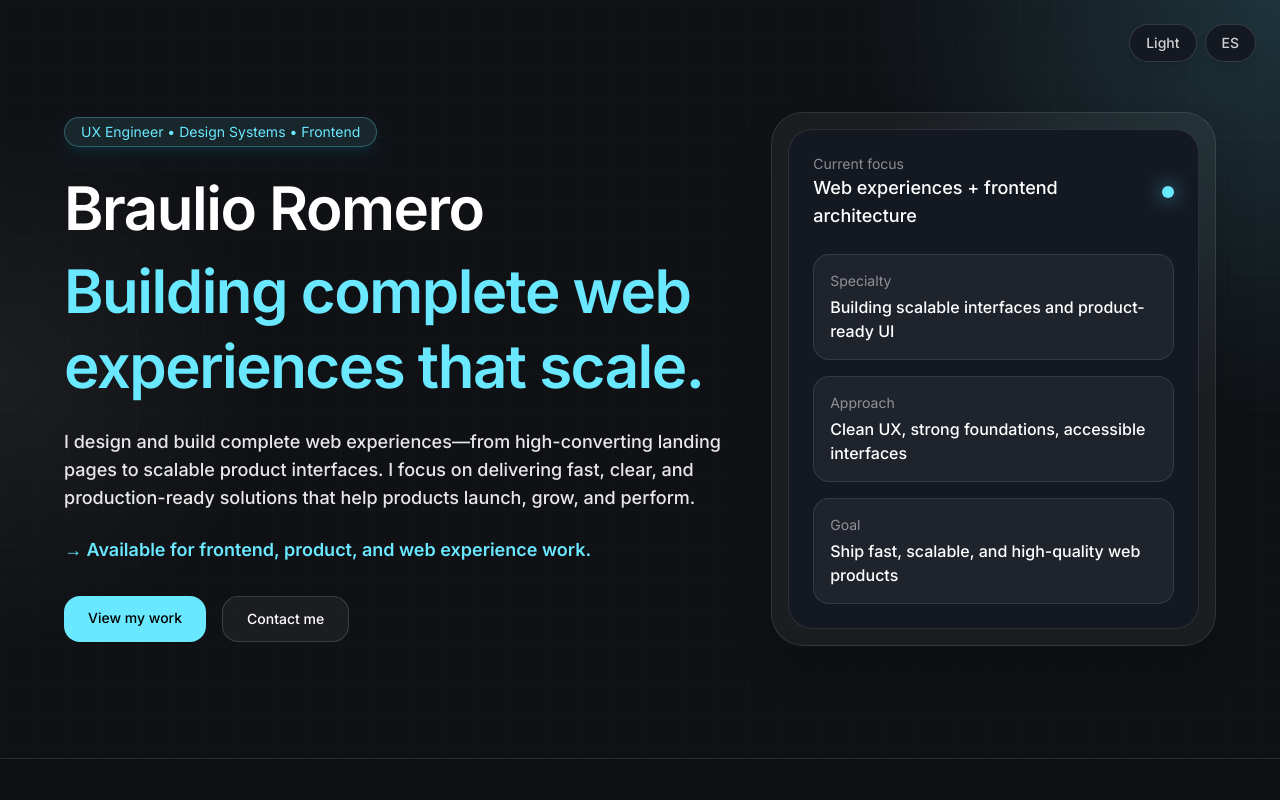
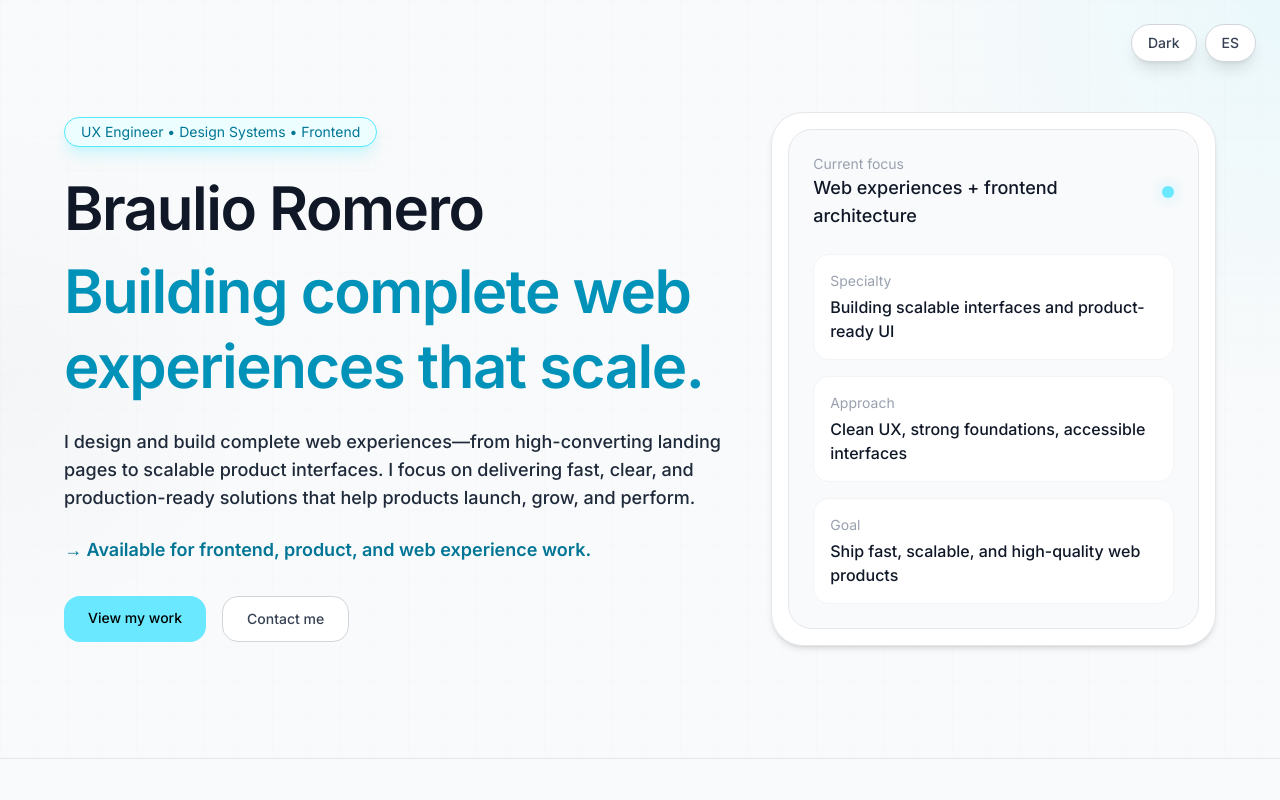
Before and after one commit to TruenoElfico/my-web, a Next.js app: page / in a window 1280 px wide. Shown: the top 800 px of the page. Built offline with nearby package versions, Linux system fonts and the light colour scheme.

Commit message:
Update dark mode state in PersonalPortfolioPage to default to light mode for improved user experience.

```diff
--- a/app/page.tsx
+++ b/app/page.tsx
@@ -26,7 +26,7 @@ const skills = [
 
 export default function PersonalPortfolioPage() {
   const [lang, setLang] = useState<"en" | "es">("en");
-  const [isDark, setIsDark] = useState(true);
+  const [isDark, setIsDark] = useState(false);
   const t = locales[lang];
   const theme = isDark ? themes.dark : themes.light;
 
```
